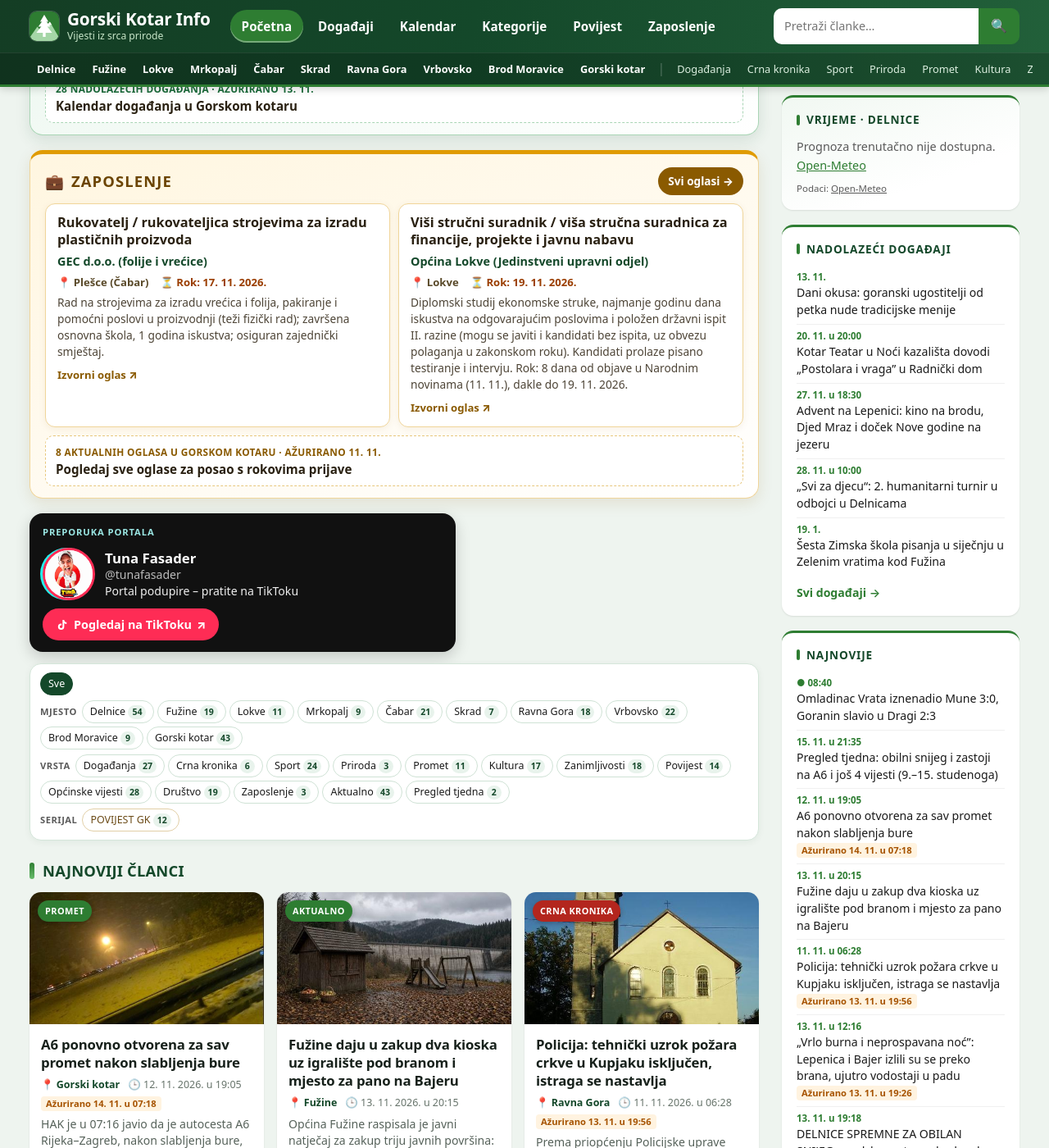
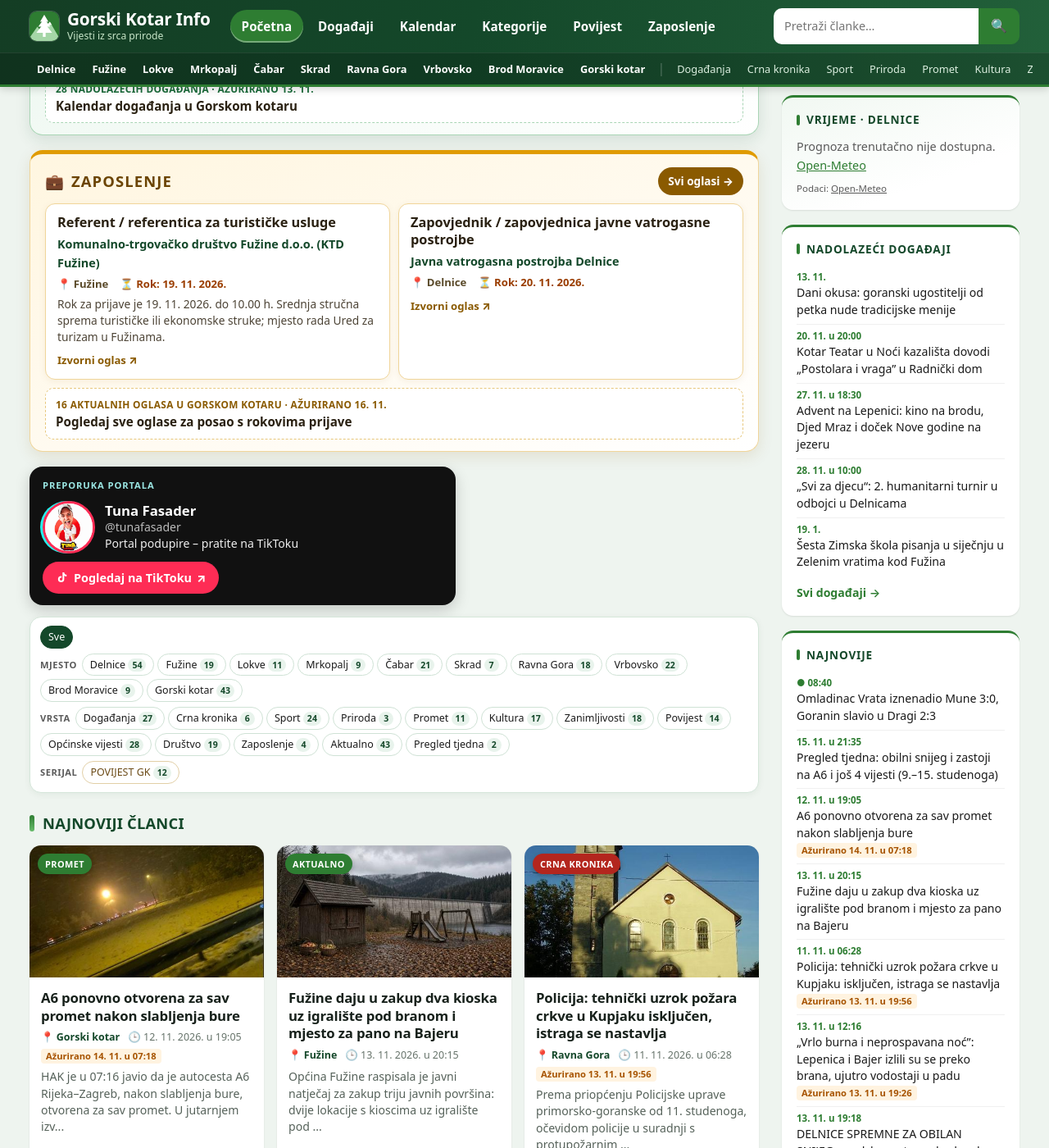
Before and after one commit to MojGK/gorski-kotar.info, a Jekyll site: the page built from index.md, in a window 1280 px wide and 1400 px high, scrolled down 1542 px. Shown: the whole window at 82% size. Built offline with Jekyll 4.4.1, drawn with Linux system fonts in a browser that asks for light colours; part of the change alters nothing that is shown; some of the changed text lies outside the part shown.

Commit message:
Objava: poslovi u Gorskom kotaru, izdvojeno 16. studenoga

```diff
--- a/_data/poslovi.yml
+++ b/_data/poslovi.yml
@@ -1,127 +1,8 @@
 # ZAPOSLENJE – živi popis oglasa (stranica /zaposlenje/ i blok na naslovnici).
 # Upute: _data/README-zaposlenje-dogadjanja.md
 # Oglasi s prošlim rokom automatski se skrivaju (pri svakoj izradi stranice i u pregledniku).
-azurirano: 2026-11-11
+azurirano: 2026-11-16
 oglasi:
-- poslodavac: Konzum plus d.o.o.
-  pozicija: Mesar / mesarica
-  mjesto: "Delnice (među više lokacija)"
-  grad: Delnice
-  rok: 2026-11-07
-  izvori:
-  - naziv: MojPosao
-    url: https://mojposao.hr/posao/1cecd907-d203-11f1-8b88-0280a8fb46bd/mesar-m-z
-- poslodavac: "KD Vodovod i kanalizacija d.o.o. (Rijeka), Podružnica Čabar"
-  pozicija: Direktor / direktorica Podružnice Čabar
-  broj: 1
-  vrsta: mandat 4 godine
-  mjesto: Čabar
-  rok: 2026-11-09
-  izvori:
-  - naziv: HZZ
-    url: https://burzarada.hzz.hr/RadnoMjesto_Ispis.aspx?WebSifra=167885514
-  izdvojeno: true
-- poslodavac: "Grad Čabar (Jedinstveni upravni odjel)"
-  pozicija: Stručni suradnik / suradnica za komunalno gospodarstvo i zaštitu okoliša
-  broj: 1
-  vrsta: "određeno (zamjena do povratka odsutnog službenika), puno radno vrijeme"
-  mjesto: Čabar
-  rok: 2026-11-11
-  opis: "Prvostupnik građevinske ili tehničke struke, najmanje 3 godine iskustva, položen državni ispit (ili obveza polaganja); prijevoz plaćen u cijelosti."
-  izvori:
-  - naziv: HZZ
-    url: https://burzarada.hzz.hr/RadnoMjesto_Ispis.aspx?WebSifra=167974495
-- poslodavac: "HCK – Gradsko društvo Crvenog križa Delnice"
-  pozicija: "Izvoditelj / izvoditeljica aktivnosti prijevoza starijih osoba i osoba s invaliditetom (projekt „Krug dobrote”)"
-  broj: 1
-  vrsta: "određeno (zamjena za bolovanje)"
-  mjesto: Delnice
-  rok: 2026-11-12
-  opis: "Rok: 8 dana od objave (4. 11.), dakle do 12. 11. 2026."
-  izvori:
-  - naziv: Grad Delnice
-    url: https://delnice.hr/javni-poziv-za-prijam-u-radni-odnos-na-odredeno-vrijeme-zamjena-za-bolovanje-u-gradskodrustvo-crvenog-kriza-delnice-izvoditelj-ica-aktivnosti-prijevoza-starijihosoba-i-os/
-  - naziv: PDF poziva
-    url: https://crveni-kriz-delnice.hr/wp-content/uploads/2026/11/Javni-poziv-za-prijem-u-radni-odnos_vozac-zamjena-za-bolovanje-1.pdf
-  izdvojeno: true
-- poslodavac: "Ordinacija opće medicine dr. Viktor Simunović, Delnice"
-  pozicija: "Doktor / doktorica medicine (opća / obiteljska medicina)"
-  broj: 1
-  vrsta: određeno
-  mjesto: Delnice
-  rok: 2026-11-12
-  opis: "Zaseban oglas iste ordinacije koja preko HZZ-a traži i zamjenu s rokom 1. 12. (vidi niže). Traži se završen medicinski fakultet i važeća licenca HLK."
-  izvori:
-  - naziv: Posao.hr
-    url: https://www.posao.hr/oglasi/doktor-medicine-m-z-opca-obiteljska/1254736/
-- poslodavac: FOS d.o.o.
-  pozicija: Konobar / konobarica u restoranu Bitoraj
-  broj: 2
-  vrsta: neodređeno
-  mjesto: Fužine
-  rok: 2026-11-13
-  izvori:
-  - naziv: HZZ
-    url: https://burzarada.hzz.hr/RadnoMjesto_Ispis.aspx?WebSifra=167406579
-- poslodavac: Srednja škola Delnice
-  pozicija: "Nastavnik / nastavnica geodezije (3 sata tjedno)"
-  broj: 1
-  vrsta: "neodređeno, nepuno radno vrijeme"
-  mjesto: Delnice
-  rok: 2026-11-14
-  izvori:
-  - naziv: SS Delnice
-    url: https://ss-delnice.skole.hr/radna-mjesta/
-  - naziv: PDF natječaja
-    url: https://ss-delnice.skole.hr/wp-content/uploads/sites/2723/2026/11/06-11-2026-Natjecaj-za-nastavnika-cu-geodezije.pdf
-- poslodavac: Srednja škola Delnice
-  pozicija: "Nastavnik / nastavnica psihologije (2 sata tjedno)"
-  broj: 1
-  vrsta: "neodređeno, nepuno radno vrijeme"
-  mjesto: Delnice
-  rok: 2026-11-14
-  izvori:
-  - naziv: SS Delnice
-    url: https://ss-delnice.skole.hr/radna-mjesta/
-  - naziv: PDF natječaja
-    url: https://ss-delnice.skole.hr/wp-content/uploads/sites/2723/2026/11/06-11-2026-Natjecaj-za-nastavnika-cu-psihologije.pdf
-- poslodavac: "Karlisa, kozmetički obrt"
-  pozicija: "Kozmetičar / kozmetičarka – pediker / pedikerka"
-  broj: 1
-  vrsta: neodređeno
-  mjesto: Delnice
-  rok: 2026-11-15
-  izvori:
-  - naziv: HZZ
-    url: https://burzarada.hzz.hr/RadnoMjesto_Ispis.aspx?WebSifra=167852684
-- poslodavac: "Lokve d.o.o. (drvni proizvodi)"
-  pozicija: Radnik / radnica na brenti
-  broj: 1
-  vrsta: određeno
-  mjesto: Lokve
-  rok: 2026-11-15
-  izvori:
-  - naziv: HZZ
-    url: https://burzarada.hzz.hr/RadnoMjesto_Ispis.aspx?WebSifra=167533776
-- poslodavac: "Lokve d.o.o. (drvni proizvodi)"
-  pozicija: Radnik / radnica u pilani
-  broj: 1
-  vrsta: određeno
-  mjesto: Lokve
-  rok: 2026-11-15
-  izvori:
-  - naziv: HZZ
-    url: https://burzarada.hzz.hr/RadnoMjesto_Ispis.aspx?WebSifra=167534005
-- poslodavac: "Lokve d.o.o. (drvni proizvodi)"
-  pozicija: Radnik / radnica u proizvodnji
-  broj: 2
-  vrsta: određeno
-  mjesto: Lokve
-  rok: 2026-11-15
-  izvori:
-  - naziv: HZZ
-    url: https://burzarada.hzz.hr/RadnoMjesto_Ispis.aspx?WebSifra=167533661
-  izdvojeno: true
 - poslodavac: "GEC d.o.o. (folije i vrećice)"
   pozicija: Rukovatelj / rukovateljica strojevima za izradu plastičnih proizvoda
   broj: 3
@@ -143,6 +24,56 @@ oglasi:
   izvori:
   - naziv: Općina Lokve
     url: https://lokve.hr/vijesti/javni-natjecaj-za-prijam-u-sluzbu-u-jedinstveni-upravni-odjel-opcine-lokve-na-radno-mjesto-visi-strucni-suradnik-za-financije-projekte-i-javnu-nabavu
+- poslodavac: Lož Metalpres d.o.o.
+  pozicija: Radnik / radnica na montaži
+  mjesto: "Plešce (Čabar)"
+  grad: Čabar
+  rok: 2026-11-19
+  izvori:
+  - naziv: Adorio
+    url: https://www.adorio.hr/oglas-za-posao/7756384
+- poslodavac: "Komunalno-trgovačko društvo Fužine d.o.o. (KTD Fužine)"
+  pozicija: Referent / referentica za turističke usluge
+  broj: 1
+  vrsta: "određeno (zamjena), puno radno vrijeme"
+  mjesto: Fužine
+  rok: 2026-11-19
+  opis: "Rok za prijave je 19. 11. 2026. do 10.00 h. Srednja stručna sprema turističke ili ekonomske struke; mjesto rada Ured za turizam u Fužinama."
+  izvori:
+  - naziv: KTD Fužine
+    url: https://ktd-fuzine.hr/natjecaji/
+  - naziv: PDF natječaja
+    url: https://ktd-fuzine.hr/wp-content/uploads/2026/11/Natjecaj-za-radno-mjesto-referenta-za-turisticke-usluge.pdf
+  izdvojeno: true
+- poslodavac: Javna vatrogasna postrojba Delnice
+  pozicija: Zapovjednik / zapovjednica javne vatrogasne postrojbe
+  mjesto: Delnice
+  rok: 2026-11-20
+  izvori:
+  - naziv: Adorio
+    url: https://www.adorio.hr/oglas-za-posao/7758858
+  izdvojeno: true
+- poslodavac: "Dječji vrtić Hlojkica, Delnice"
+  pozicija: Odgojitelj / odgojiteljica predškolske djece
+  mjesto: Delnice
+  rok: 2026-11-23
+  izvori:
+  - naziv: Adorio
+    url: https://www.adorio.hr/oglas-za-posao/7759310
+- poslodavac: "Dječji vrtić Hlojkica, Delnice"
+  pozicija: Spremač / spremačica
+  mjesto: Delnice
+  rok: 2026-11-23
+  izvori:
+  - naziv: Adorio
+    url: https://www.adorio.hr/oglas-za-posao/7759311
+- poslodavac: "Palfinger proizvodna tehnologija Hrvatska d.o.o."
+  pozicija: CNC operater / operaterica
+  mjesto: Delnice
+  rok: 2026-11-25
+  izvori:
+  - naziv: Adorio
+    url: https://www.adorio.hr/oglas-za-posao/7757891
 - poslodavac: Tifon d.o.o.
   pozicija: Gastro prodavač / prodavačica
   mjesto: "Ravna Gora (među više lokacija)"
@@ -179,7 +110,7 @@ oglasi:
   vrsta: "određeno (povećan opseg posla), puno radno vrijeme"
   mjesto: Vrbovsko
   rok: 2026-11-30
-  opis: "Blagajna, salamoreznica, slaganje robe i kontrola rokova; SSS, iskustvo poželjno, ali nije uvjet. Životopis na posao@gavranovic.hr."
+  opis: "Blagajna, salamoreznica, slaganje robe i kontrola rokova; SSS, iskustvo poželjno, ali nije uvjet."
   izvori:
   - naziv: HZZ
     url: https://burzarada.hzz.hr/RadnoMjesto_Ispis.aspx?WebSifra=167977302
@@ -193,13 +124,31 @@ oglasi:
   izvori:
   - naziv: HZZ
     url: https://burzarada.hzz.hr/RadnoMjesto_Ispis.aspx?WebSifra=167902016
+- poslodavac: Autotrans d.d.
+  pozicija: Vozač / vozačica autobusa
+  mjesto: Čabar
+  rok: 2026-11-30
+  izvori:
+  - naziv: Adorio
+    url: https://www.adorio.hr/oglas-za-posao/7757004
 - poslodavac: "Ordinacija opće medicine dr. Viktor Simunović, Delnice"
   pozicija: "Doktor / doktorica medicine (zamjena)"
   broj: 1
   vrsta: "određeno (zamjena), puno radno vrijeme"
   mjesto: Delnice
   rok: 2026-12-01
-  opis: "Mogu se javiti i umirovljenici; troškovi prijevoza ili smještaja pokrivaju se u cijelosti. Ista ordinacija ima i zaseban oglas za doktora medicine s rokom 12. 11. (vidi gore)."
+  opis: "Mogu se javiti i umirovljenici; troškovi prijevoza ili smještaja pokrivaju se u cijelosti."
   izvori:
   - naziv: HZZ
     url: https://burzarada.hzz.hr/RadnoMjesto_Ispis.aspx?WebSifra=167919663
+  - naziv: Posao.hr
+    url: https://www.posao.hr/oglasi/doktor-doktorica-medicine/1255412/
+- poslodavac: Energy Pellets d.o.o.
+  pozicija: Operater / operaterica
+  mjesto: Delnice
+  rok: 2026-12-21
+  izvori:
+  - naziv: Posao.hr
+    url: https://www.posao.hr/oglasi/operater-operaterka/1256560/
+  - naziv: Adorio
+    url: https://www.adorio.hr/oglas-za-posao/7757627
--- /dev/null
+++ b/_posts/2026-11-16-poslovi-gorski-kotar-izdvojeno-16-11.md
@@ -0,0 +1,30 @@
+---
+layout: post
+title: "Poslovi u Gorskom kotaru – izdvojeno 16. studenoga 2026."
+date: 2026-11-16 09:08:00 +0100
+location: Gorski kotar
+type: Zaposlenje
+categories: [Gorski kotar, Zaposlenje]
+excerpt: "Izdvojeni oglasi: KTD Fužine traži referenta za turističke usluge (rok 19. 11. do 10.00 h), JVP Delnice zapovjednika (20. 11.), vrtić Hlojkica odgojitelja i spremača (23. 11.), Autotrans vozača autobusa u Čabru (30. 11.) i ordinacija Simunović u Delnicama doktora medicine na zamjeni (1. 12.). Potpuni popis na stranici Zaposlenje."
+image: /assets/images/zaposlenje-naslovna.jpg
+image_alt: "Radni stol uz prozor s pogledom na šumovita brda i goransko mjesto: torba, zaštitna kaciga, laptop, novine s oglasima i radne rukavice"
+image_credit: "Ilustracija: generirano umjetnom inteligencijom (AI)"
+---
+
+Na stranici [Zaposlenje]({{ '/zaposlenje/' | relative_url }}) ažuriran je živi popis oglasa za Gorski kotar. Ispod je pet izdvojenih, s rokovima koji još traju. Istekli oglasi s prošloga tjedna skinuti su s popisa.
+
+## Izdvojeno
+
+1. **Komunalno-trgovačko društvo Fužine d.o.o.** – referent/ica za turističke usluge, određeno (zamjena), puno radno vrijeme. Mjesto: Fužine (Ured za turizam). **Rok: 19. 11. 2026. do 10.00 h.** ([KTD Fužine](https://ktd-fuzine.hr/natjecaji/))
+
+2. **Javna vatrogasna postrojba Delnice** – zapovjednik/zapovjednica. Mjesto: Delnice. **Rok: 20. 11. 2026.**, prema [Adoriu](https://www.adorio.hr/oglas-za-posao/7758858).
+
+3. **Dječji vrtić Hlojkica** – odgojitelj/ica predškolske djece i spremač/ica. Mjesto: Delnice. **Rok: 23. 11. 2026.**, prema [Adoriu](https://www.adorio.hr/oglas-za-posao/7759310) (odgojitelj) i [Adoriu](https://www.adorio.hr/oglas-za-posao/7759311) (spremač).
+
+4. **Autotrans d.d.** – vozač/ica autobusa. Mjesto: Čabar. **Rok: 30. 11. 2026.**, prema [Adoriu](https://www.adorio.hr/oglas-za-posao/7757004).
+
+5. **Ordinacija opće medicine dr. Viktor Simunović, Delnice** – doktor/ica medicine, određeno (zamjena), puno radno vrijeme. Mjesto: Delnice. **Rok: 1. 12. 2026.** ([Posao.hr](https://www.posao.hr/oglasi/doktor-doktorica-medicine/1255412/))
+
+Na listi su i Lož Metalpres (radnik na montaži u Plešcima, rok **19. 11.**, prema Adoriu), Palfinger u Delnicama (CNC operater, **25. 11.**, prema Adoriu) te Energy Pellets d.o.o. (operater u Delnicama, **21. 12.**; [Posao.hr](https://www.posao.hr/oglasi/operater-operaterka/1256560/) i Adorio). Ostaju ranije objavljeni oglasi Općine Lokve (viši stručni suradnik, **19. 11.**), Tifona u Ravnoj Gori (**27. 11.**), AX Inženjeringa u Gerovu, Gavranovića u Vrbovskom i Lož Metalpresa za referenta prodaje (**30. 11.**), te GEC-a u Plešcima (**17. 11.**).
+
+Cjelovit popis, bez kontakata i cijena, na [Zaposlenje]({{ '/zaposlenje/' | relative_url }}).
```
